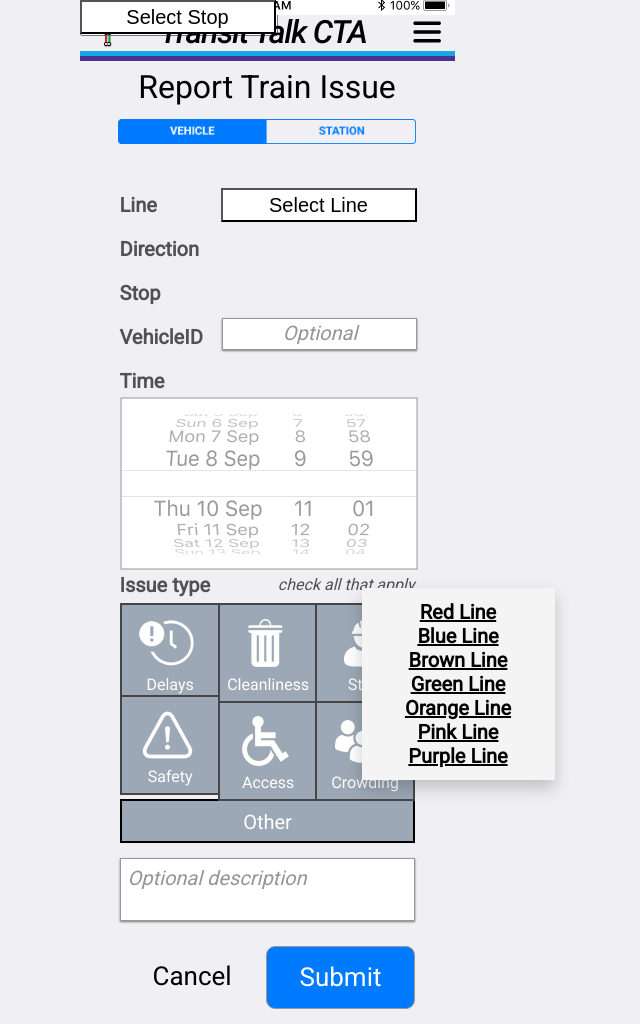
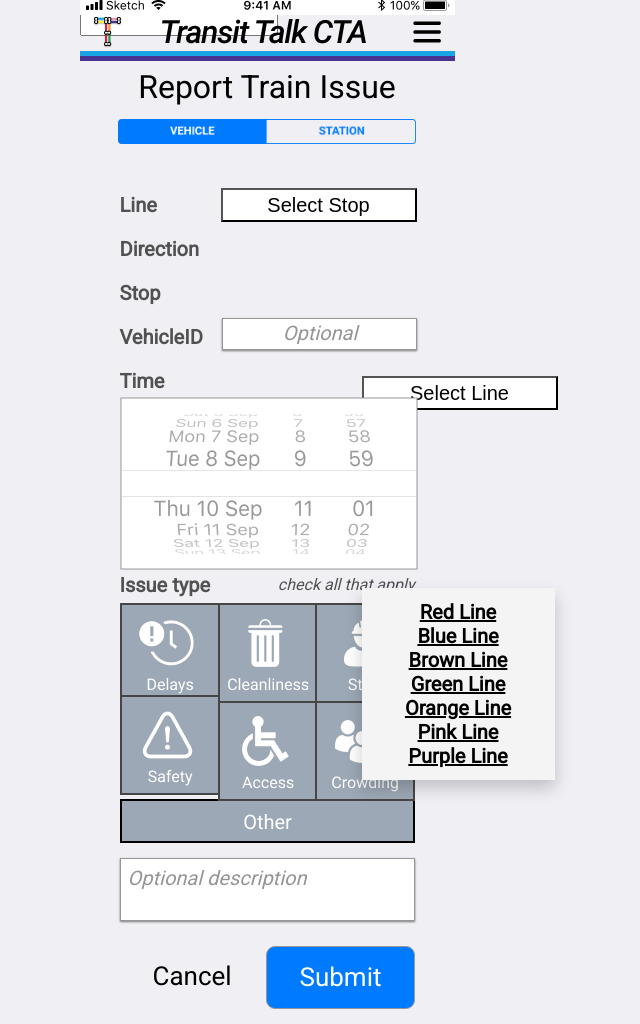
Before and after one commit to andreanthony/andreanthony.github.io, a Jekyll site: the page train-issue.html, which Jekyll copies as it is, in a window 1280 px wide. Shown: the whole page, without its empty margins (373-1013 px from the left). Built offline with Jekyll 4.4.1, drawn with Linux system fonts in a browser that asks for light colours.

Commit message:
Update train-issue.html

```diff
--- a/train-issue.html
+++ b/train-issue.html
@@ -18,7 +18,7 @@
    <p>Time</p>
   </div>
   <div class="dropdown">
-   <button onclick="myFunction()" class="dropbtn" style="top: 0px; left: 0px;">Select Line</button>
+   <button onclick="myFunction()" class="dropbtn">Select Line</button>
    <div id="myDropdown" class="dropdown-content">
     <a href="#redline" style="
     color: #000000;
@@ -57,8 +57,8 @@
   }
 }
 </script>
-   <button onclick="myFunction()" class="dropbtn" style="top: 0px; left: 0px;">Select Direction</button>
-   <button onclick="myFunction()" class="dropbtn" style="top: 0px; left: 0px;">Select Stop</button>
+   <button onclick="myFunction()" class="dropbtn">Select Direction</button>
+   <button onclick="myFunction()" class="dropbtn">Select Stop</button>
   </div>
  </div>
  <div id="rectangle_copy_2"></div>
```
